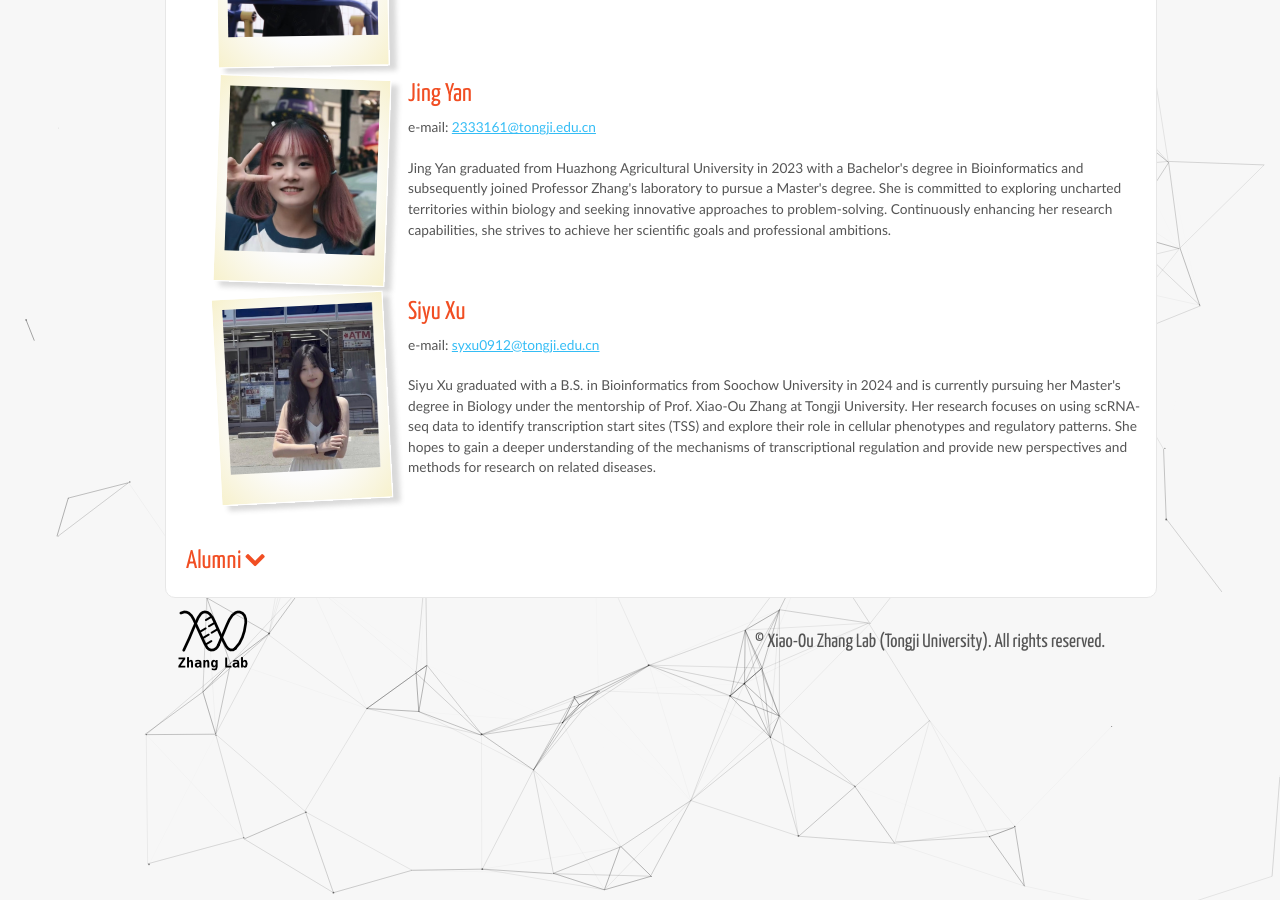
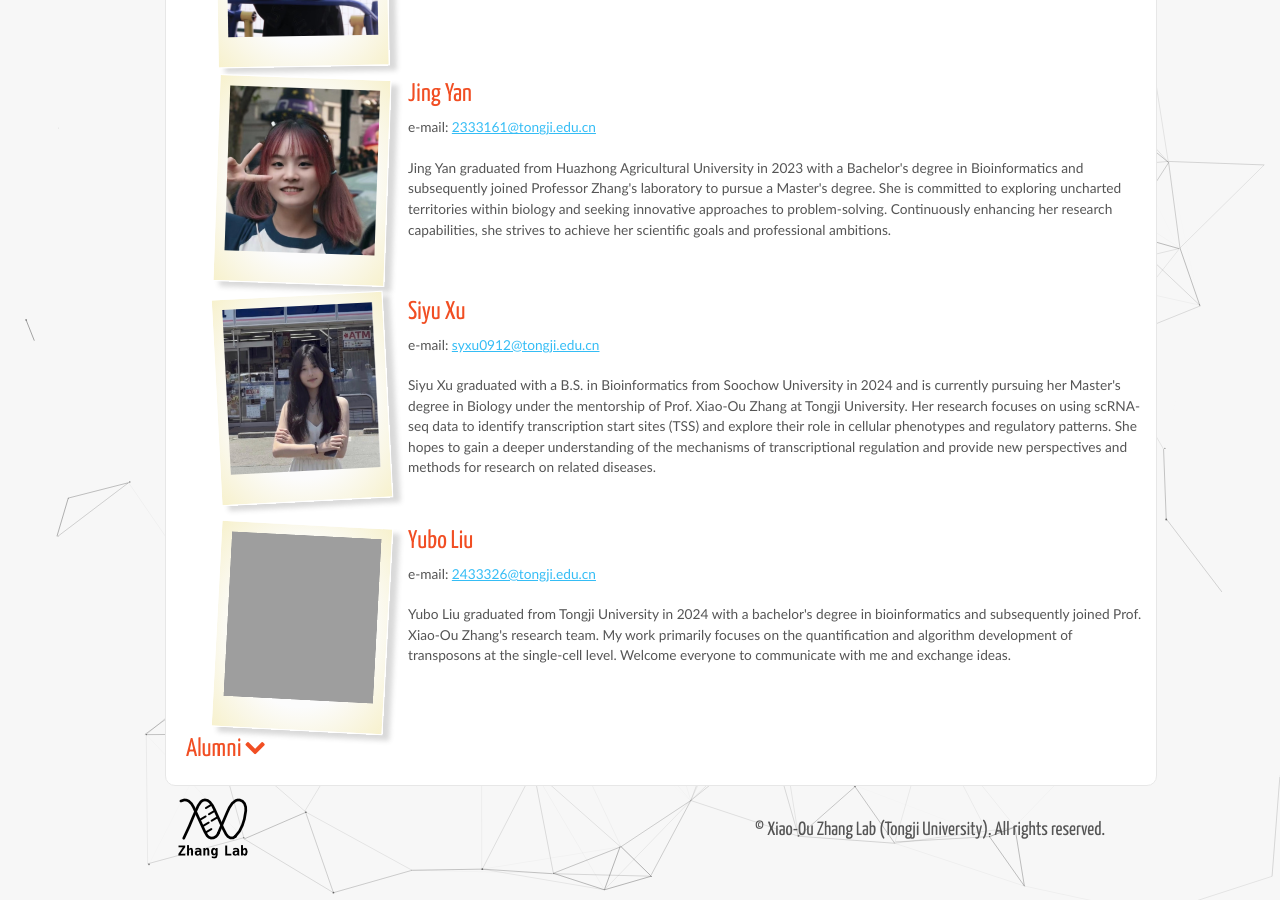
Before and after one commit to xozhanglab/xozhanglab.github.io, a Jekyll site: the page built from team.html, in a window 1280 px wide and 900 px high, scrolled down 2039 px. Built offline with Jekyll 4.4.1, drawn with Linux system fonts in a browser that asks for light colours; grey boxes are pictures that could not be loaded.

Commit message:
add member

```diff
--- a/_data/team.yml
+++ b/_data/team.yml
@@ -43,3 +43,8 @@
   pic: /images/team/xusiyu.jpg
   email: syxu0912@tongji.edu.cn
   bio: Siyu Xu graduated with a B.S. in Bioinformatics from Soochow University in 2024 and is currently pursuing her Master's degree in Biology under the mentorship of Prof. Xiao-Ou Zhang at Tongji University. Her research focuses on using scRNA-seq data to identify transcription start sites (TSS) and explore their role in cellular phenotypes and regulatory patterns. She hopes to gain a deeper understanding of the mechanisms of transcriptional regulation and provide new perspectives and methods for research on related diseases.
+- id: 10
+  name: Yubo Liu
+  pic: /images/team/liuyubo.jpg
+  email: 2433326@tongji.edu.cn
+  bio: Yubo Liu graduated from Tongji University in 2024 with a bachelor's degree in bioinformatics and subsequently joined Prof. Xiao-Ou Zhang's research team. My work primarily focuses on the quantification and algorithm development of transposons at the single-cell level. Welcome everyone to communicate with me and exchange ideas.
```
